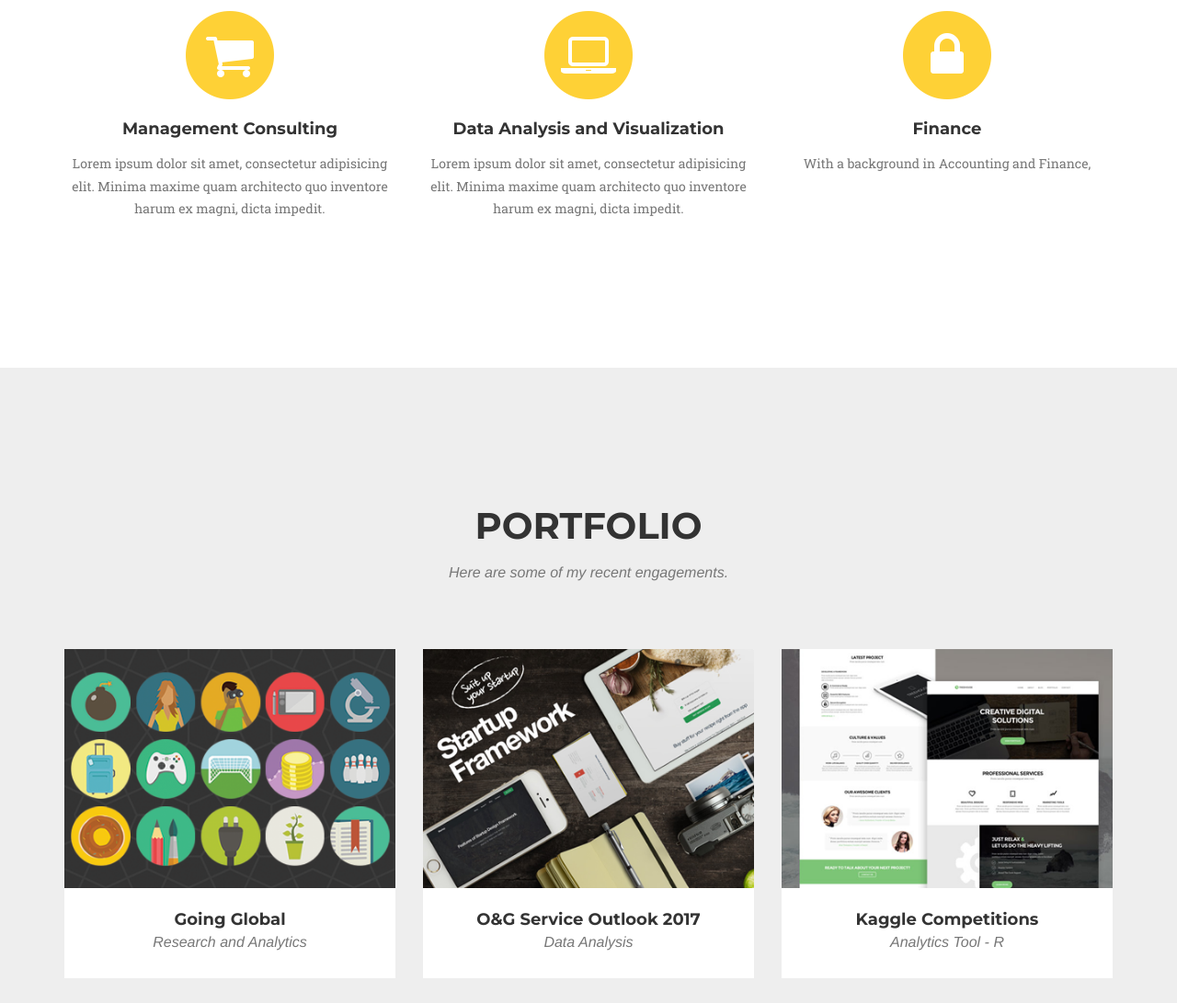
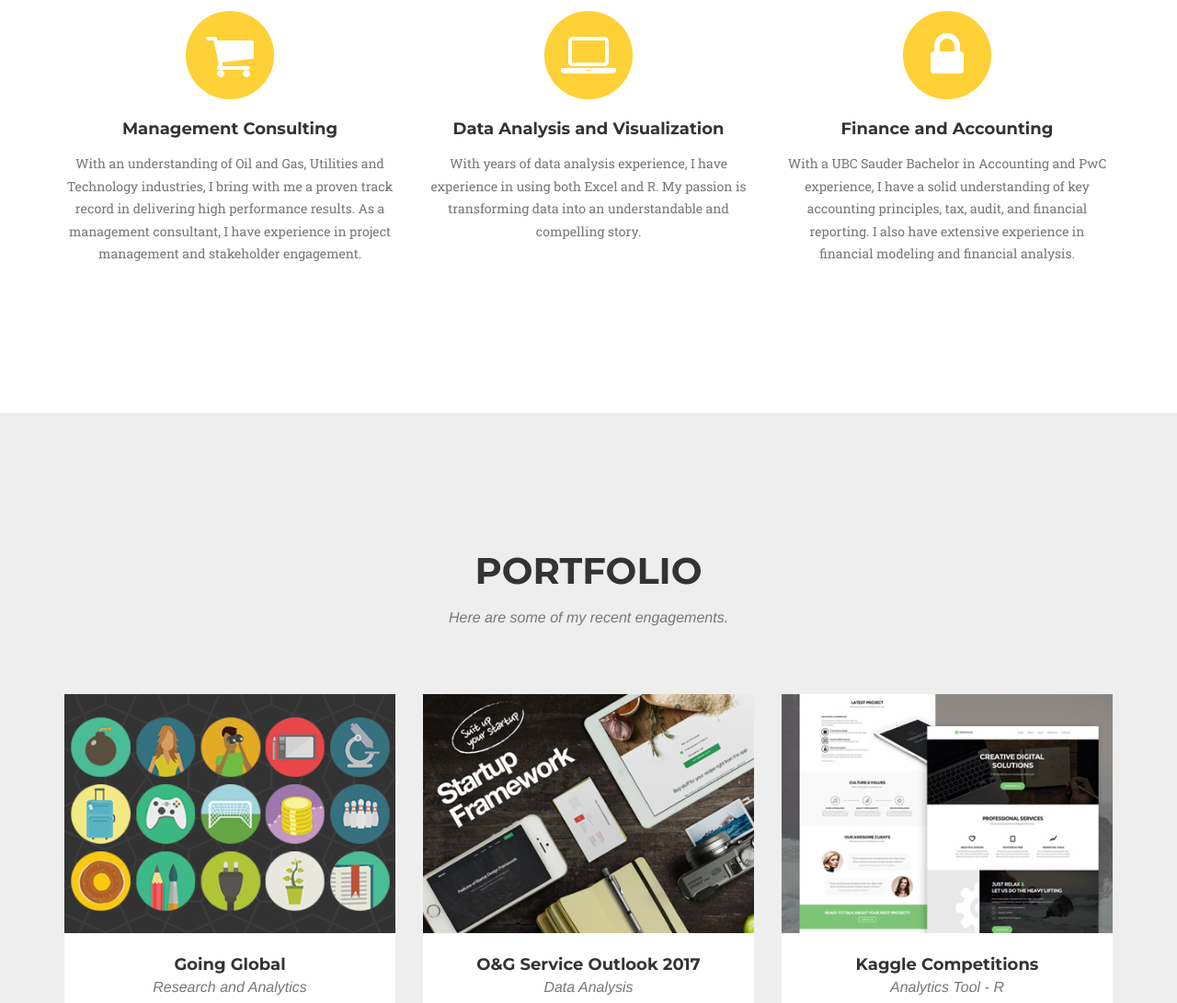
Before and after one commit to nelchan18/myportfolio, a website: page index.html in a window 1280 px wide. Shown: the part 1060-2151 px from the top of the page at 92% size. Drawn offline with nearby package versions, Linux system fonts and the light colour scheme; a web font is replaced by a local one.

Commit message:
description

```diff
--- a/index.html
+++ b/index.html
@@ -98,7 +98,7 @@
                         <i class="fa fa-shopping-cart fa-stack-1x fa-inverse"></i>
                     </span>
                     <h4 class="service-heading">Management Consulting</h4>
-                    <p class="text-muted">Lorem ipsum dolor sit amet, consectetur adipisicing elit. Minima maxime quam architecto quo inventore harum ex magni, dicta impedit.</p>
+                    <p class="text-muted"> With an understanding of Oil and Gas, Utilities and Technology industries, I bring with me a proven track record in delivering high performance results. As a management consultant, I have experience in project management and stakeholder engagement.  </p>
                 </div>
                 <div class="col-md-4">
                     <span class="fa-stack fa-4x">
@@ -106,15 +106,15 @@
                         <i class="fa fa-laptop fa-stack-1x fa-inverse"></i>
                     </span>
                     <h4 class="service-heading">Data Analysis and Visualization</h4>
-                    <p class="text-muted">Lorem ipsum dolor sit amet, consectetur adipisicing elit. Minima maxime quam architecto quo inventore harum ex magni, dicta impedit.</p>
+                    <p class="text-muted"> With years of data analysis experience, I have experience in using both Excel and R. My passion is transforming data into an understandable and compelling story.</p>
                 </div>
                 <div class="col-md-4">
                     <span class="fa-stack fa-4x">
                         <i class="fa fa-circle fa-stack-2x text-primary"></i>
                         <i class="fa fa-lock fa-stack-1x fa-inverse"></i>
                     </span>
-                    <h4 class="service-heading">Finance</h4>
-                    <p class="text-muted">With a background in Accounting and Finance, </p>
+                    <h4 class="service-heading">Finance and Accounting </h4>
+                    <p class="text-muted">With a UBC Sauder Bachelor in Accounting and PwC experience, I have a solid understanding of key accounting principles, tax, audit, and financial reporting. I also have extensive experience in financial modeling and financial analysis. </p>
                 </div>
             </div>
         </div>
@@ -319,7 +319,7 @@
         <div class="container">
             <div class="row">
                 <div class="col-md-4">
-                    <span class="copyright">Copyright &copy; Your Website 2017</span>
+                    <span class="copyright">Copyright &copy; Nelson Chan Portfolio 2017</span>
                 </div>
                 <div class="col-md-4">
                     <ul class="list-inline social-buttons">
```
